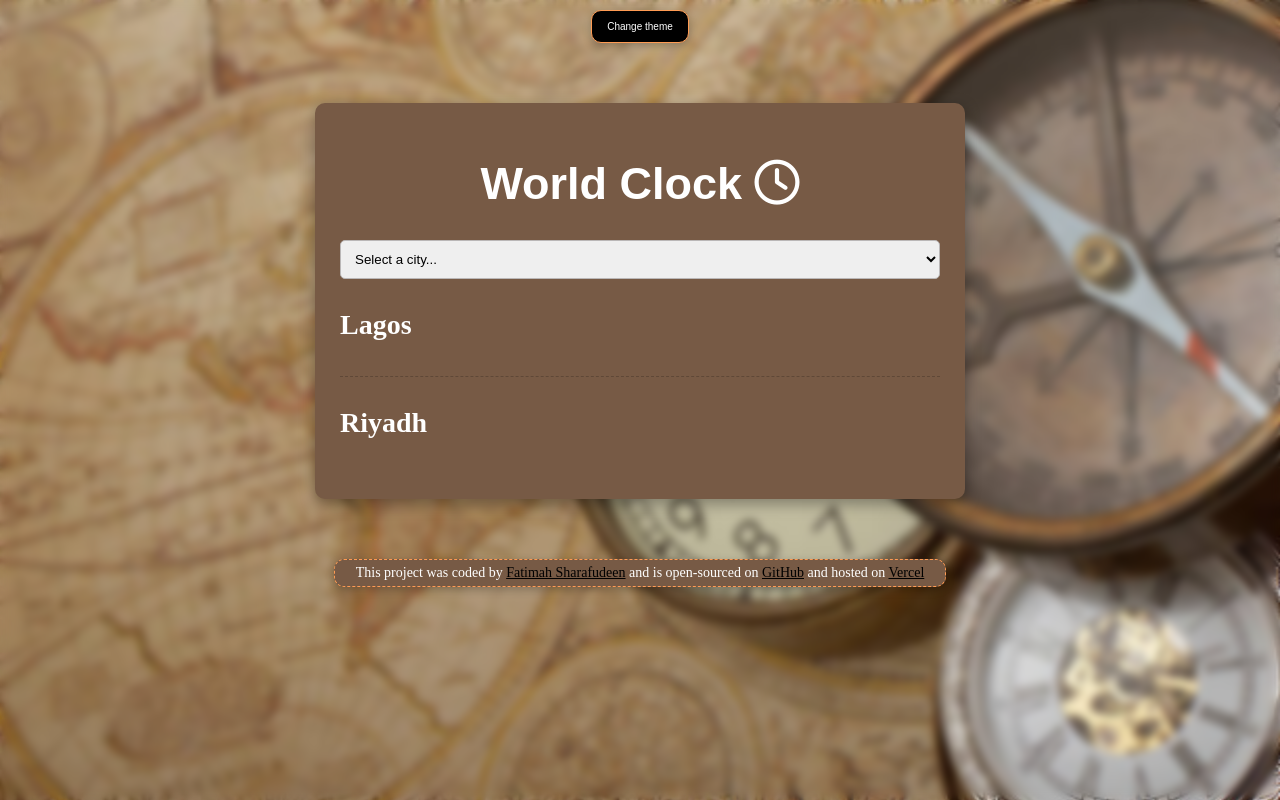
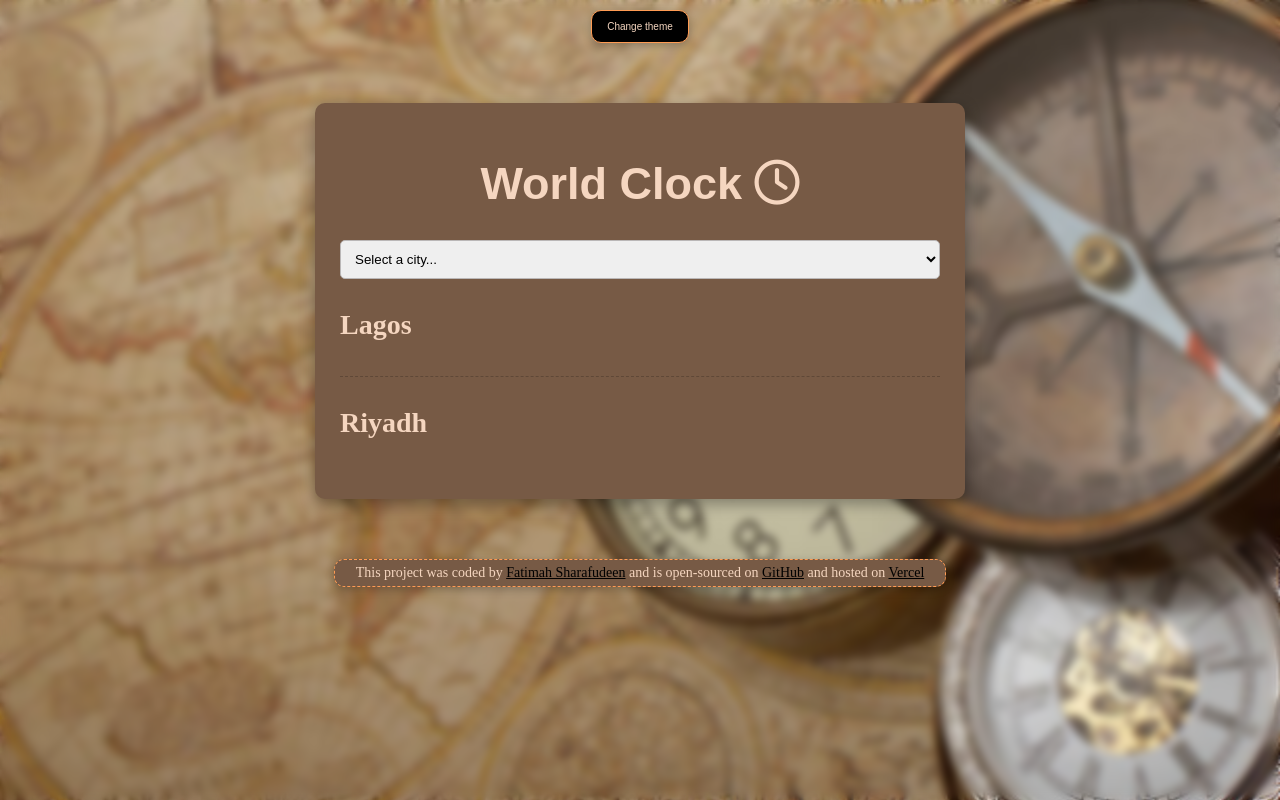
Before and after one commit to bintsharaf/world-clock, a plain HTML site: page index.html in a window 1280 px wide. Both pictures are taken after a click on the button "Change theme". Drawn offline with nearby package versions, Linux system fonts and the light colour scheme; a script that the page names is missing.

Commit message:
Made it more appealing

```diff
--- a/styles.css
+++ b/styles.css
@@ -29,7 +29,7 @@ body {
 
 .dark .container {
         background: #775a45;
-        color: white;
+        color: #f5d6c0;
         box-shadow: rgba(0, 0, 0, 0.35) 0px 5px 15px;
 }
 .dark a {
@@ -38,14 +38,14 @@ body {
 .dark footer {
     background-color: #775a45;
     border: 1px dashed #ff9b53;
-    color: white;
+    color: #f5d6c0;
 }
 .theme-button {
             display: block;
             margin: 10px auto;
             padding: 10px 15px;
             background: black;
-            color: white;
+            color: #f5d6c0;
             border: 1px solid #ff9b53;
             border-radius: 10px;
             cursor: pointer;
@@ -54,7 +54,7 @@ body {
         }
 .theme-button:hover {
             color: black;
-            background: white;
+            background: #f5d6c0;
         }
 
 .container {
```
